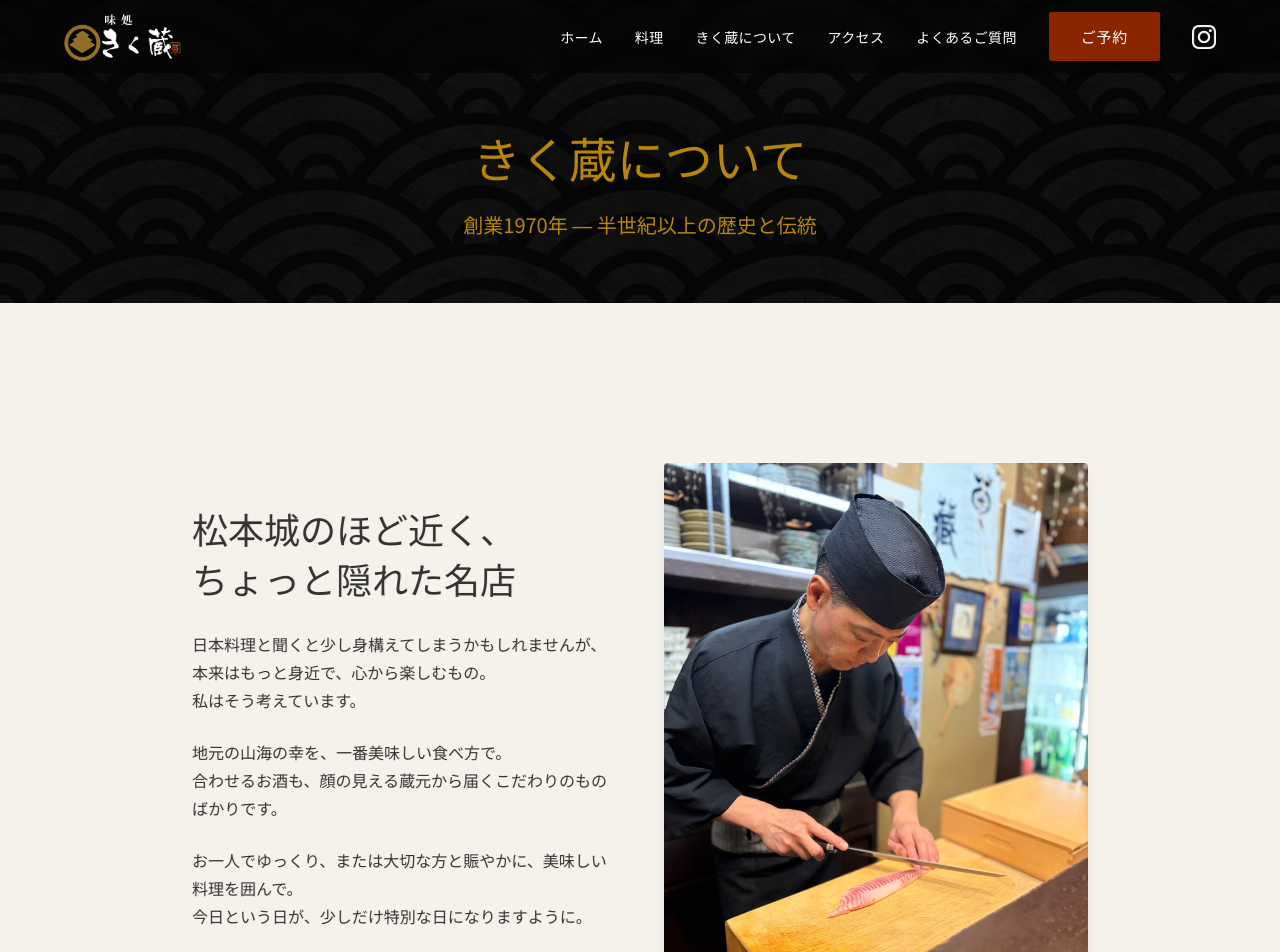
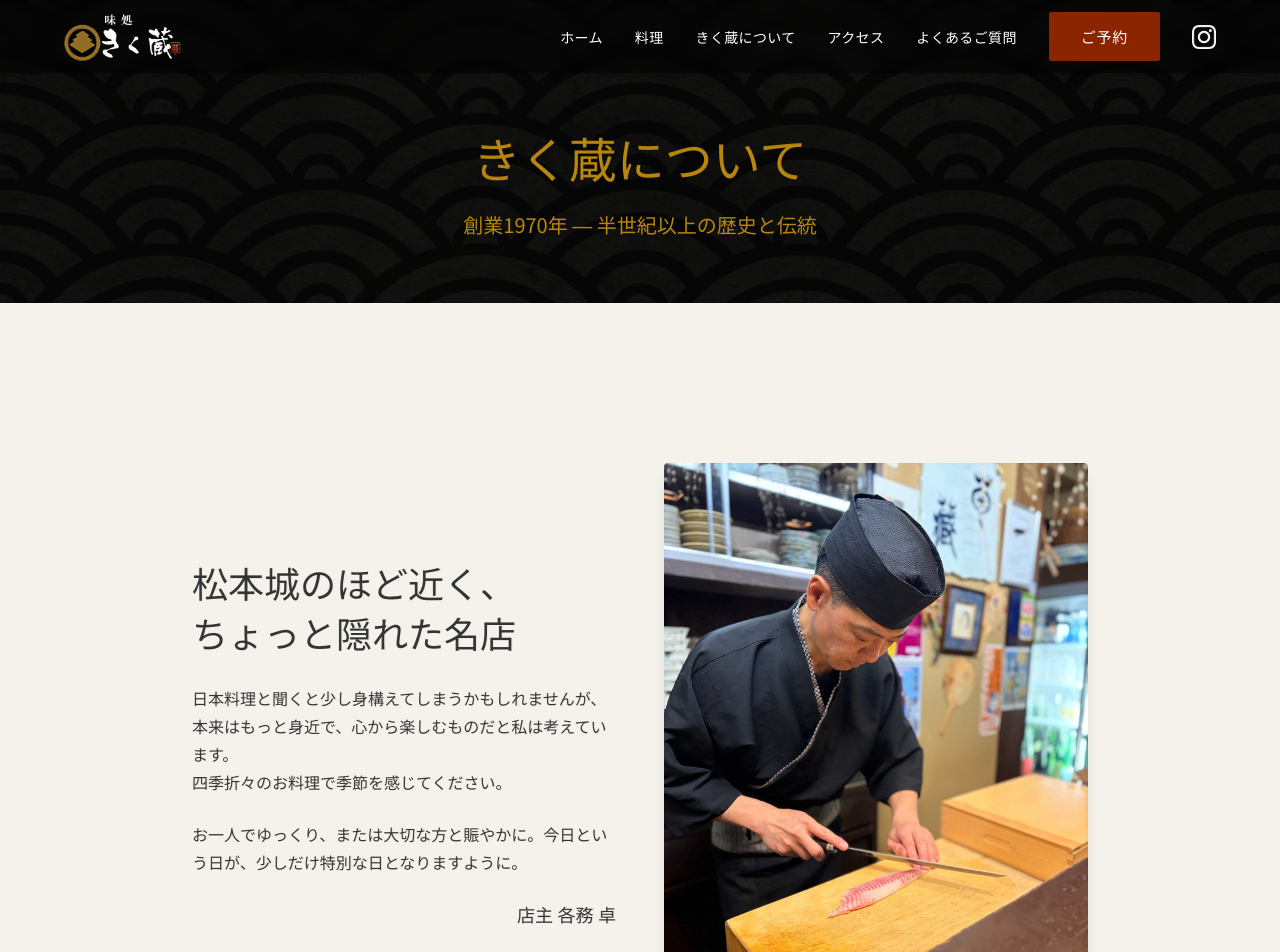
Before and after one commit to funex-development/kikuzou-website, a Next.js app: page /about in a window 1280 px wide. Shown: the top 952 px of the page. Built offline with nearby package versions, Linux system fonts and the light colour scheme.

Commit message:
最終調整ver1.0

```diff
--- a/src/app/about/page.tsx
+++ b/src/app/about/page.tsx
@@ -130,19 +130,14 @@ export default function AboutPage() {
                                     </h2>
                                     <div className="space-y-6 text-[#333333]">
                                         <p style={{ fontFamily: "var(--font-serif)" }}>
-                                            日本料理と聞くと少し身構えてしまうかもしれませんが、本来はもっと身近で、心から楽しむもの。<br />
-                                            私はそう考えています。
+                                            日本料理と聞くと少し身構えてしまうかもしれませんが、本来はもっと身近で、心から楽しむものだと私は考えています。<br />
+                                            四季折々のお料理で季節を感じてください。
                                         </p>
                                         <p style={{ fontFamily: "var(--font-serif)" }}>
-                                            地元の山海の幸を、一番美味しい食べ方で。<br />
-                                            合わせるお酒も、顔の見える蔵元から届くこだわりのものばかりです。
-                                        </p>
-                                        <p style={{ fontFamily: "var(--font-serif)" }}>
-                                            お一人でゆっくり、または大切な方と賑やかに、美味しい料理を囲んで。<br />
-                                            今日という日が、少しだけ特別な日になりますように。
+                                            お一人でゆっくり、または大切な方と賑やかに。今日という日が、少しだけ特別な日となりますように。
                                         </p>
                                         <p className="text-right text-lg mt-4" style={{ fontFamily: "var(--font-serif)" }}>
-                                            亭主　各務 卓
+                                            店主 各務 卓
                                         </p>
                                     </div>
                                 </div>
--- a/src/app/page.tsx
+++ b/src/app/page.tsx
@@ -2,7 +2,7 @@
 
 import Link from "next/link";
 import Image from "next/image";
-import CardStack from "@/components/CardStack";
+
 import StructuredData from "@/components/StructuredData";
 import { FadeIn, StaggerContainer } from "@/components/ScrollAnimations";
 
@@ -41,9 +41,9 @@ export default function Home() {
         <div className="absolute inset-0 bg-gradient-to-b from-black/40 via-black/10 to-black/50"></div>
 
         {/* コンテンツ */}
-        <div className="relative z-10 text-center text-white px-4 max-w-4xl mx-auto flex flex-col items-center justify-center min-h-screen">
+        <div className="relative z-10 text-center text-white px-4 max-w-4xl mx-auto flex flex-col items-center justify-center min-h-screen pb-32">
           {/* テキストコンテンツ */}
-          <div className="mt-16 md:mt-0">
+          <div className="md:mt-0">
             <FadeIn delay={300} duration={800}>
               <p
                 className="text-sm md:text-base tracking-[0.3em] mb-4 text-white"
@@ -101,7 +101,7 @@ export default function Home() {
         </div>
 
         {/* モバイル用ボタン - セクションに対して下部に配置 */}
-        <div className="md:hidden absolute bottom-24 left-0 right-0 z-20 px-4">
+        <div className="md:hidden absolute bottom-36 left-0 right-0 z-20 px-4">
           <FadeIn delay={400} duration={800}>
             <div className="flex flex-col gap-4 justify-center items-center max-w-sm mx-auto">
               <Link
@@ -206,7 +206,16 @@ export default function Home() {
             {/* 下部：季節の食材ギャラリー（カードスタック） - 大きく表示 */}
             <div className="w-full flex justify-center py-6">
               <FadeIn delay={100} className="w-full flex justify-center">
-                <CardStack />
+                <div className="w-full max-w-4xl mx-auto rounded-xl overflow-hidden shadow-2xl">
+                  <video
+                    src="/images/douga_03.mp4"
+                    className="w-full h-auto"
+                    autoPlay
+                    muted
+                    loop
+                    playsInline
+                  />
+                </div>
               </FadeIn>
             </div>
           </div>
```
Also changed, not shown: 1 other file (tests, documents, lock files or other folders).
